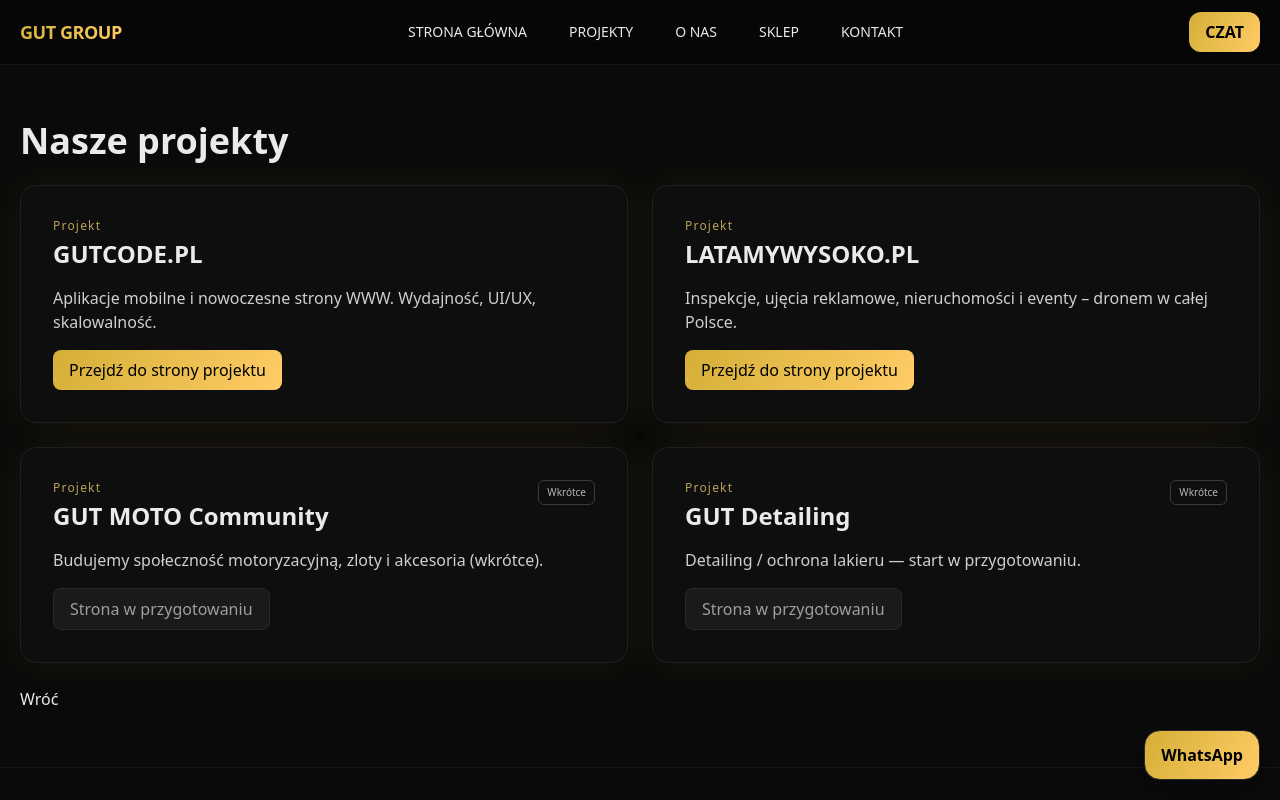
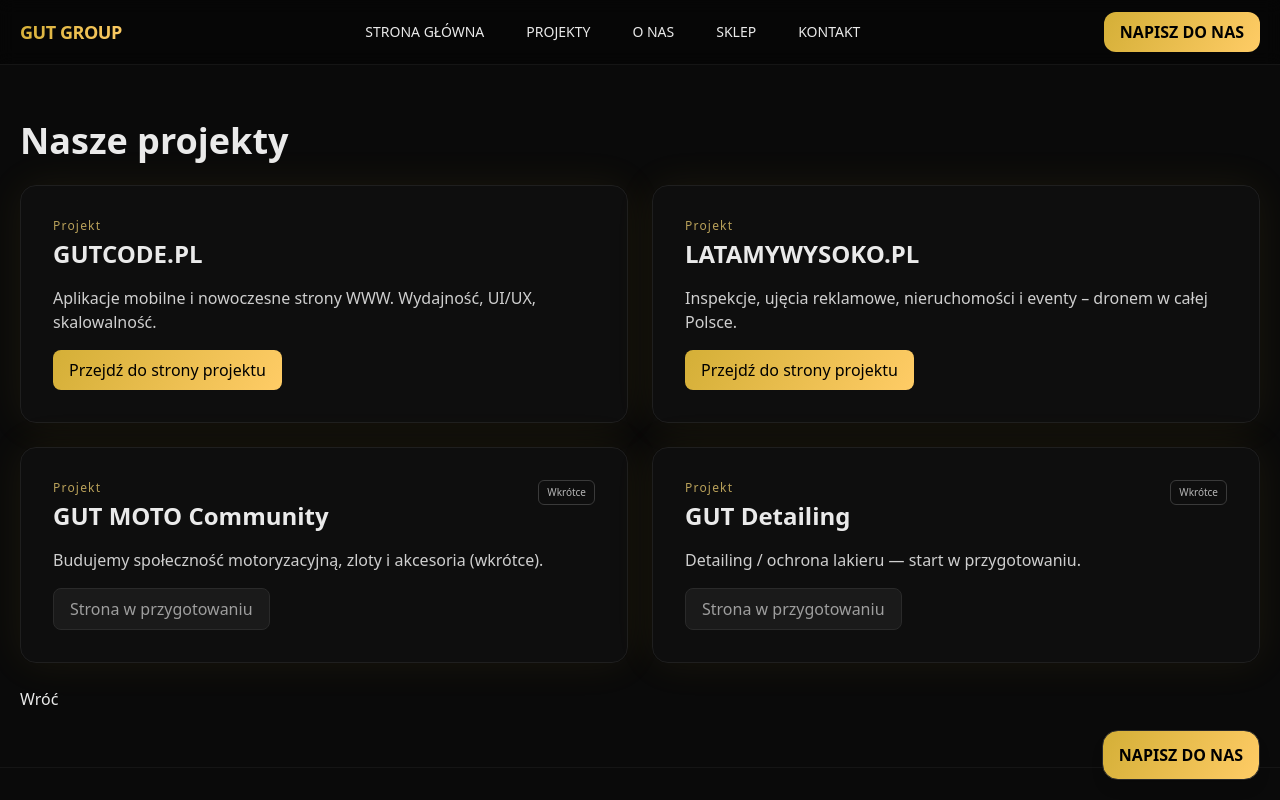
Before and after one commit to GuteeQ/gut-group-site, a Next.js app: page /projekty in a window 1280 px wide. Shown: the top 800 px of the page. Built offline with nearby package versions, Linux system fonts and the light colour scheme.

Commit message:
chore(layout): update header layout and style

```diff
--- a/app/layout.tsx
+++ b/app/layout.tsx
@@ -23,7 +23,7 @@ const Nav = () => (
         <Link className="navbtn" href="/kontakt">KONTAKT</Link>
       </nav>
       <div className="flex items-center gap-2">
-        <a href="https://wa.me/48666290386" target="_blank" className="hidden md:inline px-4 py-2 rounded-xl font-semibold gradient-gold text-black">CZAT</a>
+        <a href="https://wa.me/48666290386" target="_blank" className="hidden md:inline px-4 py-2 rounded-xl font-semibold gradient-gold text-black">NAPISZ DO NAS</a>
       </div>
     </div>
   </header>
@@ -67,7 +67,7 @@ export default function RootLayout({ children }: { children: React.ReactNode })
         <Nav />
         <main className="max-w-7xl mx-auto px-5 py-10 md:py-14">{children}</main>
         <Footer />
-        <a href="https://wa.me/48666290386" target="_blank" className="fixed right-5 bottom-5 px-4 py-3 rounded-2xl font-semibold shadow-lg border border-[#2a2a2a] gradient-gold text-black">WhatsApp</a>
+        <a href="https://wa.me/48666290386" target="_blank" className="fixed right-5 bottom-5 px-4 py-3 rounded-2xl font-semibold shadow-lg border border-[#2a2a2a] gradient-gold text-black">NAPISZ DO NAS</a>
       </body>
     </html>
   );
```
